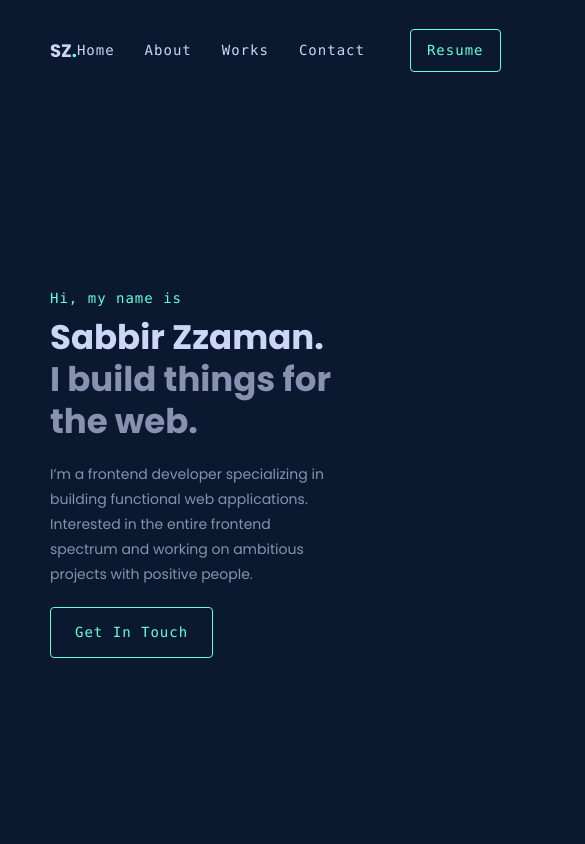
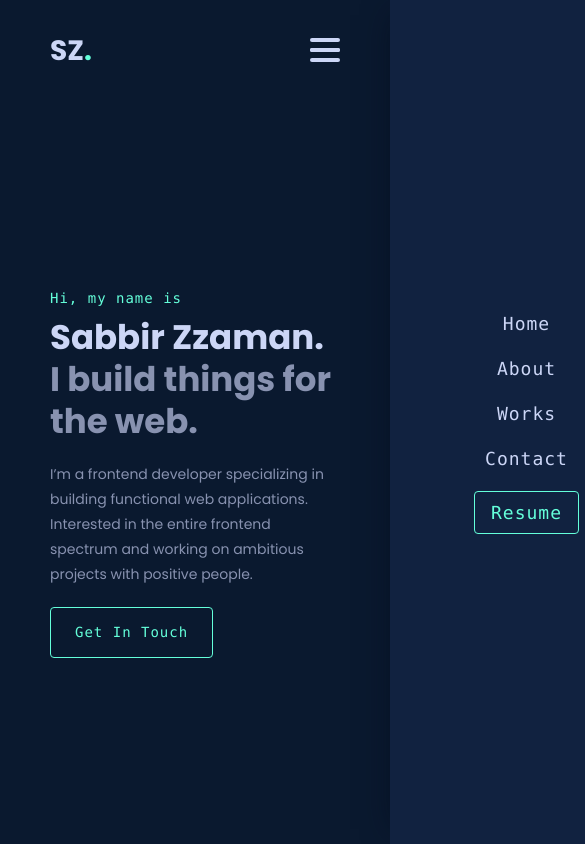
Before and after one commit to sabbirzzaman/sabbir-zzaman, a React (Create React App) app: page / in a window 390 px wide. Shown: the top 844 px of the page, 585 px wide, since content can reach past the window. Built offline with nearby package versions, Linux system fonts and the light colour scheme.

Commit message:
header navigation added

```diff
--- a/src/App.css
+++ b/src/App.css
@@ -119,7 +119,7 @@ a,
     width: 300px;
     height: 1px;
     margin-left: 20px;
-    background-color: var(--light-navy);
+    background-color: var(--lightest-navy);
 }
 
 /* Medium devices (landscape tablets, 689px and up) */
@@ -224,6 +224,10 @@ a,
     .btn-large {
         padding: 12px 24px;
     }
+
+    .sectionTitle h3::after {
+        width: 200px;
+    }
 }
 
 
@@ -277,4 +281,8 @@ a,
     .btn-large {
         padding: 12px 24px;
     }
+
+    .sectionTitle h3::after {
+        width: 200px;
+    }
 }
--- a/src/Pages/Common/Header/Header.css
+++ b/src/Pages/Common/Header/Header.css
@@ -29,6 +29,7 @@
 
 .siteLogo {
     cursor: pointer;
+    font-size: 28px;
 }
 
 .navigation {
@@ -39,16 +40,138 @@
 }
 
 .navigation a:not(:last-child) {
-    color: #ccd6f6;
+    color: var(--lightest-steel);
     font-family: var(--font-secondary);
     letter-spacing: 1px;
     transition: var(--tr);
 }
 
 .navigation a:hover {
-    color: #64ffda;
+    color: var(--green);
 }
 
 .header-btn {
     margin-left: 15px;
 }
+
+.hamburger {
+    display: none;
+}
+
+.wrapper {
+    display: block;
+    position: relative;
+    width: 30px;
+    height: 30px;
+}
+
+.wrapper .bun:before {
+    content: '';
+    position: absolute;
+    width: 100%;
+    height: 12%;
+    background: var(--lightest-steel);
+    border-radius: 100px;
+    transition: all 0.5s cubic-bezier(0.1, 0.9, 0, 1.2);
+    top: 10%;
+    right: 0;
+}
+
+.wrapper .bun:after {
+    content: '';
+    position: absolute;
+    width: 100%;
+    height: 12%;
+    background: var(--lightest-steel);
+    border-radius: 100px;
+    transition: all 0.5s cubic-bezier(0.1, 0.9, 0, 1.2);
+    bottom: 10%;
+    left: 0;
+}
+
+.wrapper .bun .burger {
+    position: absolute;
+    display: flex;
+    align-items: center;
+    height: 30px;
+    width: 30px;
+}
+
+.wrapper .bun .burger:before,
+.wrapper .bun .burger:after {
+    content: '';
+    position: absolute;
+    width: 100%;
+    height: 12%;
+    background: var(--lightest-steel);
+    border-radius: 100px;
+    transition: all 0.5s cubic-bezier(0.1, 0.9, 0, 1.2);
+}
+
+.wrapper input {
+    display: block;
+    position: absolute;
+    opacity: 0;
+    z-index: 1;
+    width: 30px;
+    height: 30px;
+    cursor: pointer;
+    transition: var(--tr);
+}
+
+.wrapper input:hover ~ .bun:before,
+.wrapper input:hover ~ .bun:after,
+.wrapper input:hover ~ .bun :before,
+.wrapper input:hover ~ .bun :after {
+    background: var(--green);
+}
+.wrapper input:checked ~ .bun:before,
+.wrapper input:checked ~ .bun:after {
+    width: 0;
+}
+.wrapper input:checked ~ .bun .burger:before {
+    transform: rotate(135deg);
+}
+.wrapper input:checked ~ .bun .burger:after {
+    transform: rotate(45deg);
+}
+
+/* Medium devices (landscape tablets, 992px and down) */
+@media only screen and (max-width: 992px) {
+    body {
+        overflow-x: hidden;
+    }
+
+    .navigation {
+        background-color: var(--light-navy);
+        position: absolute;
+        right: 0;
+        top: 0;
+        height: 100vh;
+        width: 70%;
+        display: flex;
+        flex-direction: column;
+        justify-content: center;
+        align-items: center;
+        gap: 20px;
+        transform: translateX(100%);
+        transition: var(--tr);
+        box-shadow: -10px 0px 30px -15px var(--shadow);
+    }
+
+    .mobile-nav {
+        transform: translateX(0%);
+    }
+
+    .navigation a {
+        font-size: 18px;
+    }
+
+    .hamburger {
+        display: inline-block;
+    }
+
+    .header-btn {
+        margin-left: 0;
+    }
+}
--- a/src/Pages/Common/Header/Header.js
+++ b/src/Pages/Common/Header/Header.js
@@ -7,10 +7,12 @@ const Header = () => {
 
     const [header, setHeader] = useState('headerSection');
 
+    const [open, setOpen] = useState(false)
+
     const listenScrollEvent = () => {
         window.scrollY < 10
-      ? setHeader("headerSection")
-      : setHeader("headerSectionScroll")
+            ? setHeader('headerSection')
+            : setHeader('headerSectionScroll');
     };
 
     useEffect(() => {
@@ -22,13 +24,13 @@ const Header = () => {
     return (
         <header className={header}>
             <div className="pageContainer">
-                <div className="siteLogo">
-                    <h3 onClick={() => navigate('/')}>
+                <div>
+                    <h3 className='siteLogo' onClick={() => navigate('/')}>
                         SZ<span className="highlight">.</span>
                     </h3>
                 </div>
 
-                <nav className="navigation">
+                <nav className={!open ? 'navigation' : 'navigation mobile-nav'}>
                     <a href="#home">Home</a>
                     <a href="#about">About</a>
                     <a href="#works">Works</a>
@@ -42,6 +44,14 @@ const Header = () => {
                         Resume
                     </a>
                 </nav>
+                <div className="hamburger">
+                    <div className='wrapper'>
+                        <input onClick={() => setOpen(!open)} type="checkbox" />
+                        <div className='bun'>
+                            <div className='burger'></div>
+                        </div>
+                    </div>
+                </div>
             </div>
         </header>
     );
--- a/src/index.css
+++ b/src/index.css
@@ -2,7 +2,8 @@
     --green: #64ffda;
     --navy-bg: #0a192f;
     --navy: #112240;
-    --light-navy: #233554;
+    --light-navy: #112240;
+    --lightest-navy: #233554;
     --lightest-steel: #ccd6f6;
     --light-steel: #a8b2d1;
     --slate: #8892b0;
```
